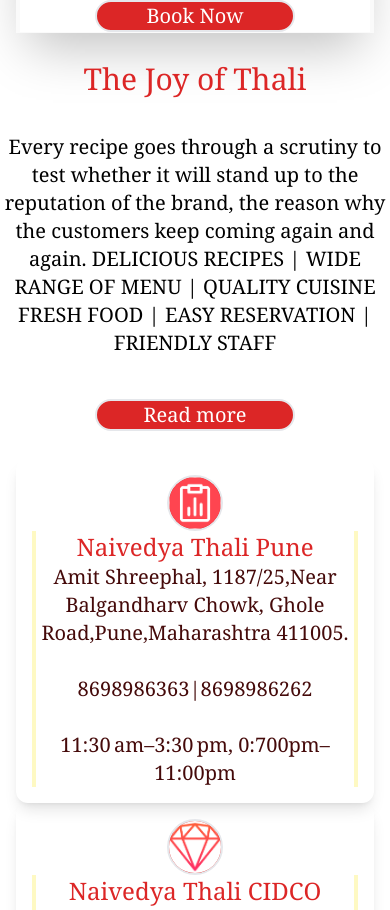
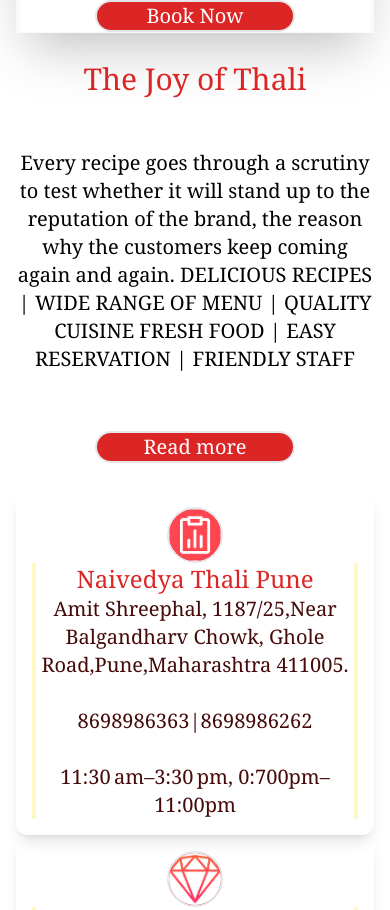
Before and after one commit to nileshmanke/NaivedyaThaliProject, a React (Vite) app: page / in a window 390 px wide. Shown: the part 4567-5477 px from the top of the page. Built offline with nearby package versions, Linux system fonts and the light colour scheme.

Commit message:
home page fix 3

```diff
--- a/src/components/Header.jsx
+++ b/src/components/Header.jsx
@@ -56,7 +56,7 @@
     <img className='w-[80px] h-[60px] ' src='/images/logo.png' alt=''/>
 </Link>
 
-<div className='hidden  sm:flex justify-between gap-x-5 '>
+<div className='hidden  sm:flex justify-between gap-x-2 '>
     <div onMouseEnter={me} onMouseLeave={ml} className='mt-7 hover:underline relative '  >
         <Link to="/">
 
@@ -201,7 +201,7 @@
 </div>
 
 
-<Link to="/" className='hidden absolute top-[-190px] left-[-90px] z-10 rounded-full sm:block w-[300px] h-[300px] bg-white'>
+<Link to="/" className='hidden absolute top-[-190px] left-[-130px] z-10 rounded-full sm:block w-[300px] h-[300px] bg-white'>
 
 <div >
 
--- a/src/components/MainHome.jsx
+++ b/src/components/MainHome.jsx
@@ -93,7 +93,7 @@
     <div className=" font-serif">
           <h1 className="font-serif sm:text-4xl sm:pt-5 text-red-600">The Joy of Thali</h1>
           <br />
-          <p className="text-xl  sm:text-pretty sm:font-serif  sm:px-72  ">
+          <p className="text-xl  sm:text-pretty sm:font-serif  sm:px-72  p-4 ">
             {" "}
             Every recipe goes through a scrutiny to test whether it will stand
             up to the reputation of the brand, the reason why the customers keep
```
